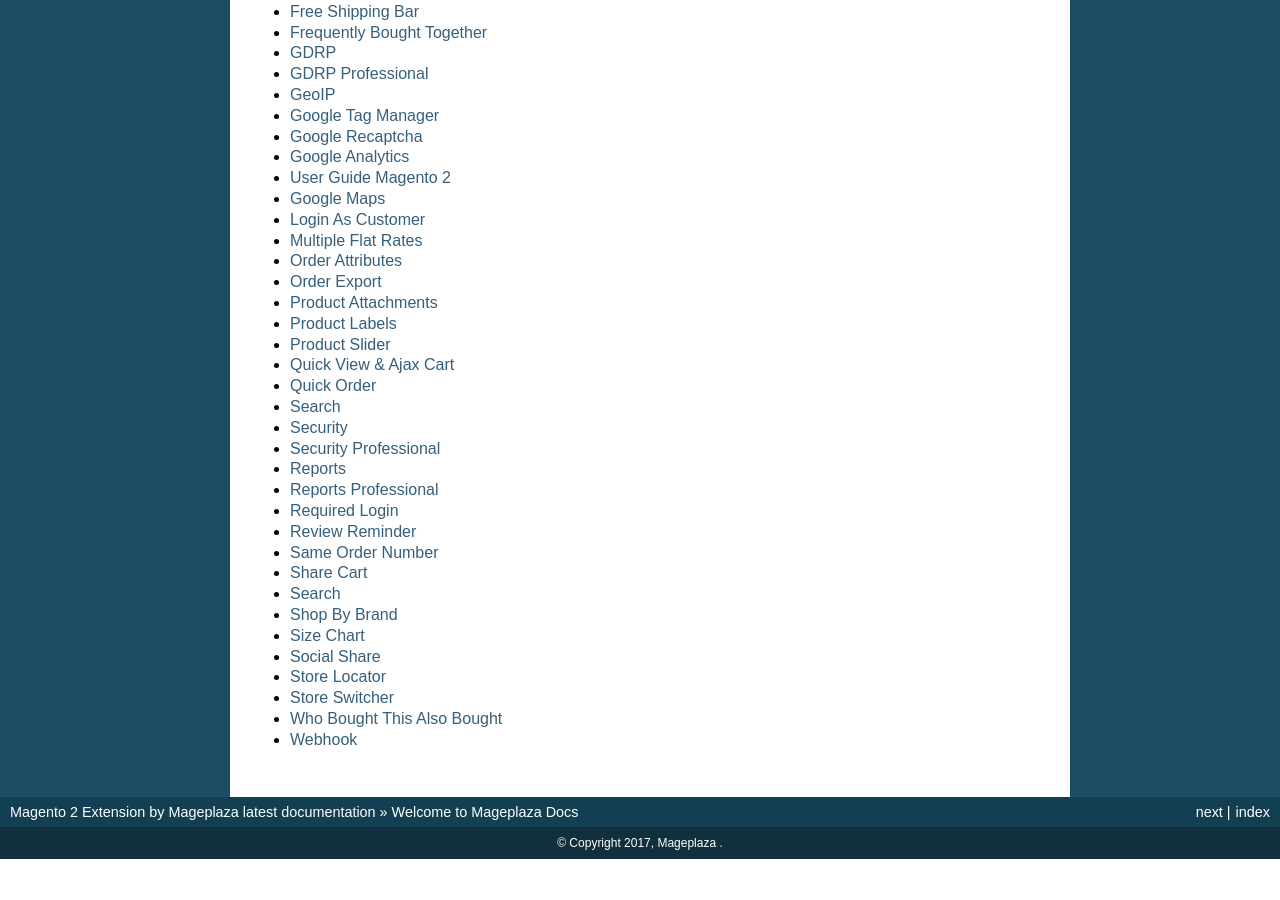
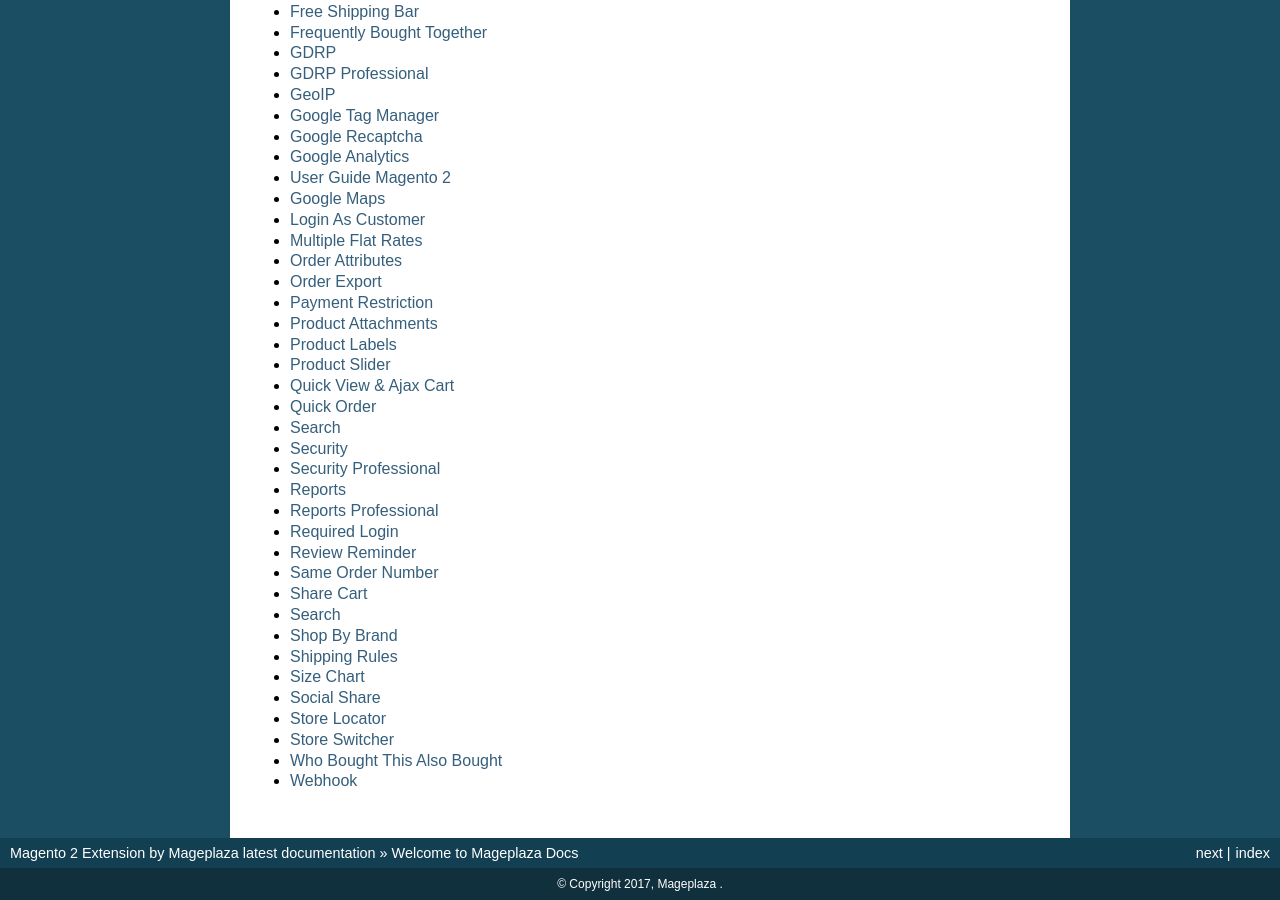
Before and after one commit to magepages/mpdocs, a Sphinx documentation site: the page built from docs/index.rst, in a window 1280 px wide and 900 px high, scrolled down 1074 px. Built offline with Sphinx 7.4.7, drawn with Linux system fonts in a browser that asks for light colours; pages that are not in the unit, such as notebooks, are missing from menus; before the commit the page ends 1933 px from its top, so only the background shows below that.

Commit message:
Update index.rst

```diff
--- a/docs/index.rst
+++ b/docs/index.rst
@@ -70,6 +70,7 @@
    multi-flat-rates/index
    order-attributes/index
    order-export/index
+   payment-restriction/index
    product-attachments/index
    product-labels/index
    product-slider-m2/index
@@ -86,6 +87,7 @@
    share-cart/index
    search-m2/index
    shop-by-brand-m2/index
+   shipping-rules/index
    size-chart/index
    social-share/index
    store-locator/index
```
